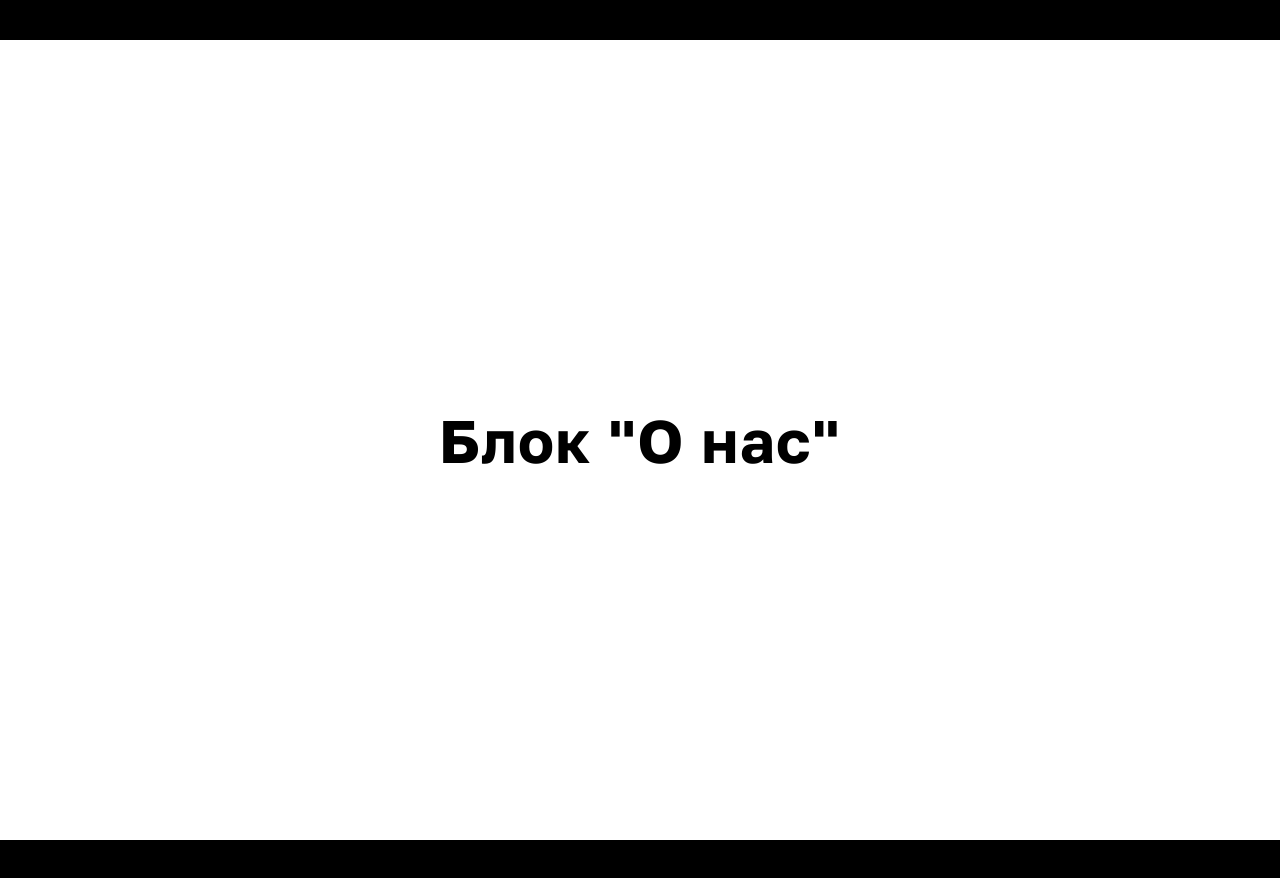
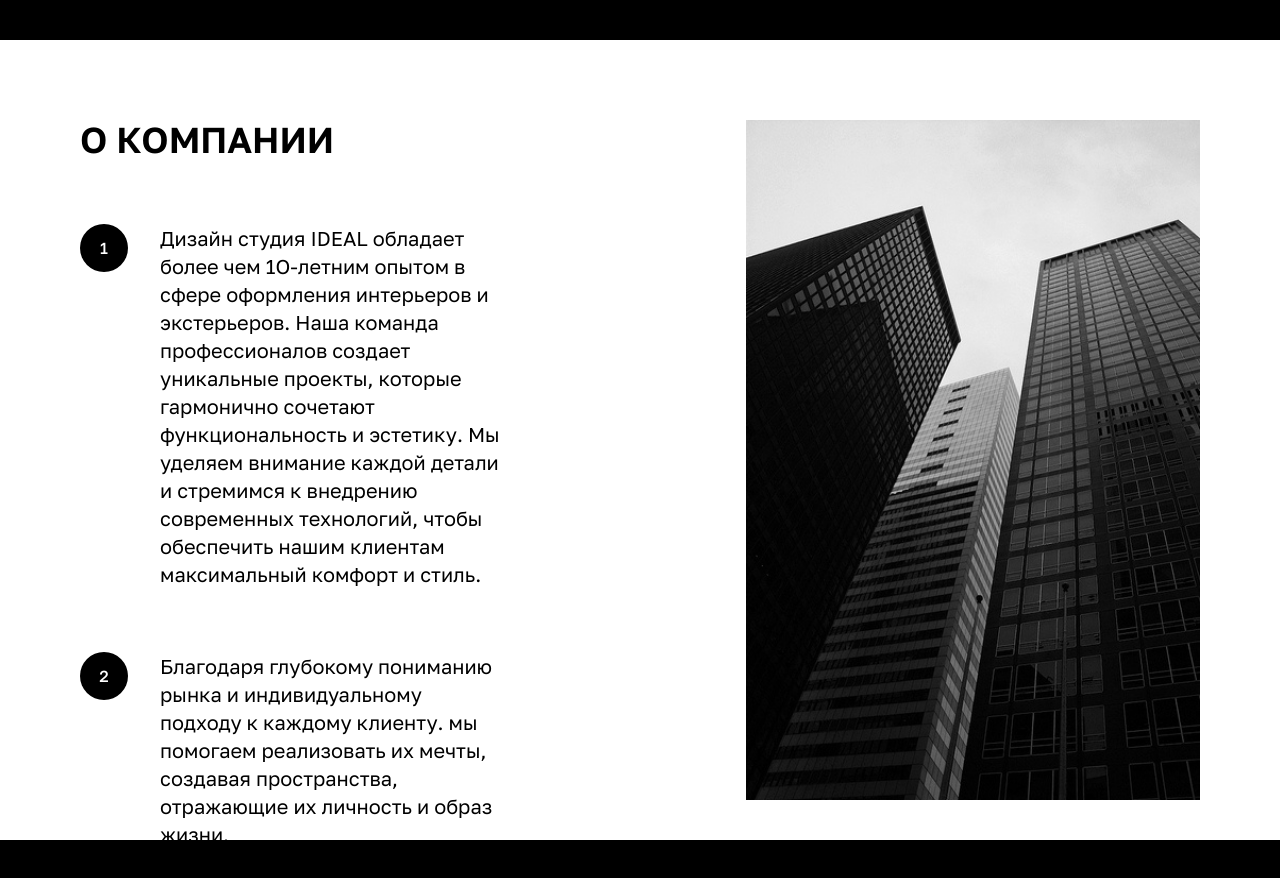
Before and after one commit to khudobin-v/ideal-design, a Next.js app: page / in a window 1280 px wide. Shown: the part 760-1638 px from the top of the page. Built offline with nearby package versions, Linux system fonts and the light colour scheme.

Commit message:
Редактирование блока О компании

```diff
--- a/src/components/molecules/about-block/about-block.molecula.tsx
+++ b/src/components/molecules/about-block/about-block.molecula.tsx
@@ -1,9 +1,43 @@
+import Image from "next/image";
+
 export const AboutBlock = () => {
   return (
-    <div className="flex items-center justify-center">
-      <h1 className="text-6xl font-bold tracking-wide max-lg:text-5xl text-center">
-        Блок "О нас"
-      </h1>
+    <div className="flex flex-row gap-60 p-20">
+      <div className="flex flex-col gap-16">
+        <h1 className="text-4xl font-semibold uppercase text-black">
+          О компании
+        </h1>
+        <div className="flex w-full flex-row gap-8">
+          <div className="flex h-12 w-12 flex-shrink-0 items-center justify-center rounded-full bg-black font-medium text-white">
+            1
+          </div>
+          <p className="text-xl">
+            Дизайн студия IDEAL обладает более чем 1О-летним опытом в сфере
+            оформления интерьеров и экстерьеров. Наша команда профессионалов
+            создает уникальные проекты, которые гармонично сочетают
+            функциональность и эстетику. Мы уделяем внимание каждой детали и
+            стремимся к внедрению современных технологий, чтобы обеспечить нашим
+            клиентам максимальный комфорт и стиль.
+          </p>
+        </div>
+        <div className="flex w-full flex-row gap-8">
+          <div className="flex h-12 w-12 flex-shrink-0 items-center justify-center rounded-full bg-black font-medium text-white">
+            2
+          </div>
+          <p className="text-xl">
+            Благодаря глубокому пониманию рынка и индивидуальному подходу к
+            каждому клиенту. мы помогаем реализовать их мечты, создавая
+            пространства, отражающие их личность и образ жизни.
+          </p>
+        </div>
+      </div>
+      <Image
+        src="/about-pic.jpg"
+        width={854}
+        height={1280}
+        alt="About picture"
+        className="h-[85vh]"
+      />
     </div>
   );
 };
--- a/src/templates/about/about.template.tsx
+++ b/src/templates/about/about.template.tsx
@@ -2,10 +2,7 @@ import { AboutBlock } from "@/components";
 
 export const About = () => {
   return (
-    <div
-      id="about"
-      className="flex h-screen items-center justify-center bg-white text-black"
-    >
+    <div id="about" className="h-screen bg-white text-black">
       <AboutBlock />
     </div>
   );
```
Also changed, not shown: public/about-pic.jpg (added).
